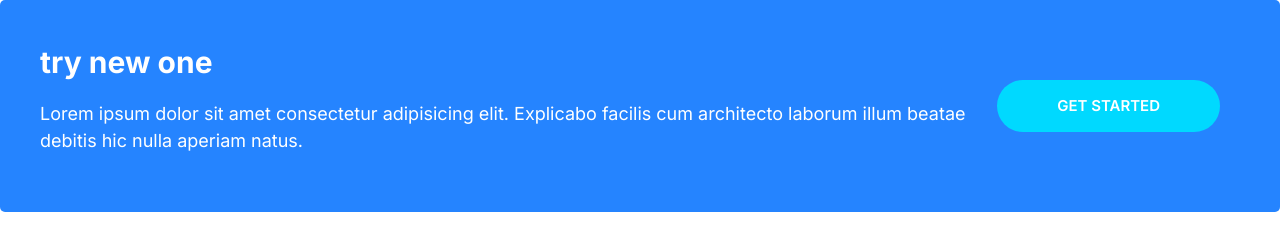
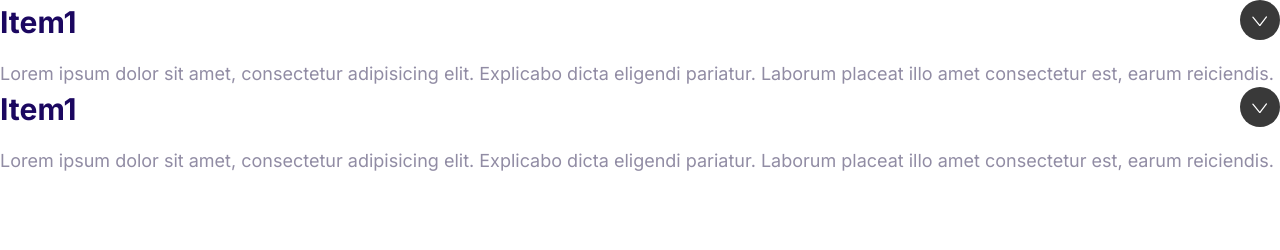
Before and after one commit to RazorBlade2020/sobhanify, a plain HTML site: page index.html in a window 1280 px wide. Drawn offline with Linux system fonts and the light colour scheme.

Commit message:
collapsible

```diff
--- a/css/styles.css
+++ b/css/styles.css
@@ -413,3 +413,29 @@ font-style: normal;
         margin: 0 2rem;
     }
  }
+ /*collapsible*/
+ .collapsible__header{
+    display: flex;
+    justify-content: space-between;
+ }
+ .collapsible__heading{
+    margin-top: 0;
+    font-size: 3rem;
+ }
+ .collapsible__chevron{
+    transform: rotate(-90deg);
+    transition: transform .3s;
+
+ }
+ .collapsible__content{
+    opacity: 0;
+    max-height: 0;
+    overflow: hidden;
+    transition: all 0.5s ;
+ }
+ .collapsible--expanded .collapsible__chevron{
+transform: rotate(0);
+ }
+ .collapsible--expanded .collapsible__content{
+max-height: 100vh;
+opacity: 1;}
--- a/index.html
+++ b/index.html
@@ -16,18 +16,32 @@
     <link rel="stylesheet" href="/css/styles.css" />
   </head>
   <body>
-    <div class="callout callout--primary">
-      <div class="grid grid--1x2">
-        <div class="callout__content">
-          <h2 class="callout__heading">try new one</h2>
-          <p>
-            Lorem ipsum dolor sit amet consectetur adipisicing elit. Explicabo
-            facilis cum architecto laborum illum beatae debitis hic nulla
-            aperiam natus.
-          </p>
-        </div>
-        <a href="#" class="btn btn--secondary btn-streched">Get started</a>
+    <div class="collapsible collapsible--expanded">
+      <header class="collapsible__header">
+        <h2 class="collapsible__heading">Item1</h2>
+        <svg class="icon icon--white collapsible__chevron">
+          <use xlink:href="images/sprite.svg#chevron"></use>
+        </svg>
+      </header>
+      <div class="collapsible__content">
+        Lorem ipsum dolor sit amet, consectetur adipisicing elit. Explicabo
+        dicta eligendi pariatur. Laborum placeat illo amet consectetur est,
+        earum reiciendis.
       </div>
     </div>
+    <div class="collapsible collapsible--expanded">
+      <header class="collapsible__header">
+        <h2 class="collapsible__heading">Item1</h2>
+        <svg class="icon icon--white collapsible__chevron">
+          <use xlink:href="images/sprite.svg#chevron"></use>
+        </svg>
+      </header>
+      <div class="collapsible__content">
+        Lorem ipsum dolor sit amet, consectetur adipisicing elit. Explicabo
+        dicta eligendi pariatur. Laborum placeat illo amet consectetur est,
+        earum reiciendis.
+      </div>
+    </div>
+    <script src="js/main.js"></script>
   </body>
 </html>
--- /dev/null
+++ b/js/main.js
@@ -0,0 +1,6 @@
+const collapsibles = document.querySelectorAll(".collapsible");
+collapsibles.forEach((item) =>
+  item.addEventListener("click", function () {
+    this.classList.toggle("collapsible--expanded");
+  })
+);
```
